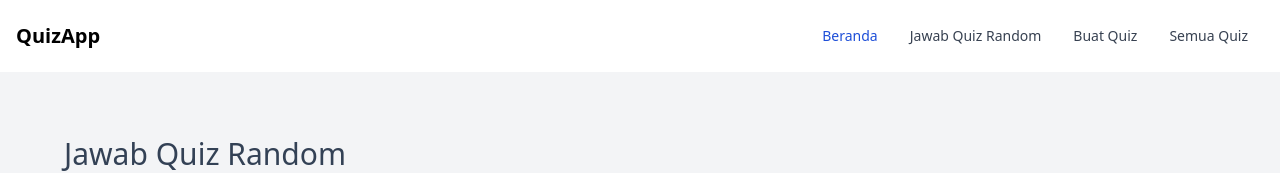
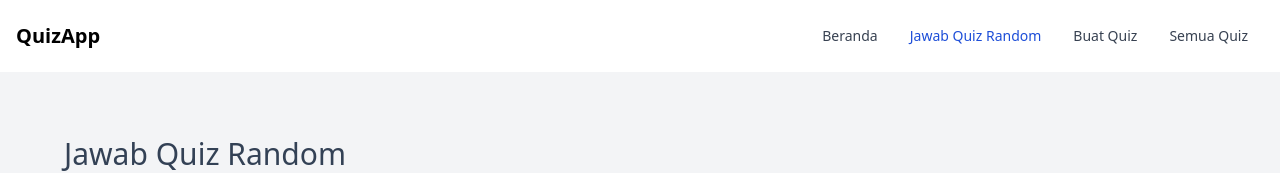
Before and after one commit to timothybagas/tugas-akhir-rplbk, a React (Create React App) app: page /quiz-random in a window 1280 px wide. Shown: the top 173 px of the page. Built offline with nearby package versions, Linux system fonts and the light colour scheme.

Commit message:
Fix logic for isActive props in NavigationMenu

```diff
--- a/src/App.js
+++ b/src/App.js
@@ -26,7 +26,13 @@ function App() {
       path: "/semua-quiz",
     },
   ];
-  const [navigation, setNavigation] = React.useState(0);
+  const [currentURL, setCurrentURL] = React.useState("/");
+
+  React.useEffect(() => {
+    const url = window.location.href;
+    const path = "/" + url.split("/").at(-1);
+    setCurrentURL(path);
+  }, []);
 
   return (
     <div className="flex flex-col min-h-screen bg-gray-100">
@@ -34,8 +40,8 @@ function App() {
         {pages.map((page, index) => (
           <NavigationMenu
             key={index}
-            isActive={index === navigation}
-            onClick={() => setNavigation(index)}
+            isActive={currentURL === page.path}
+            onClick={() => setCurrentURL(page.path)}
           >
             <Link to={page.path}>{page.name}</Link>
           </NavigationMenu>
```
